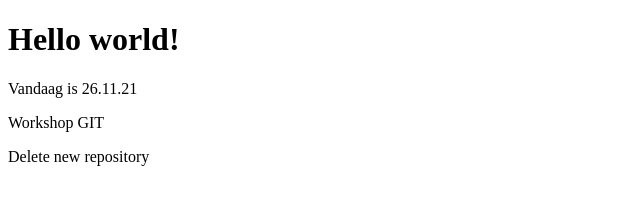
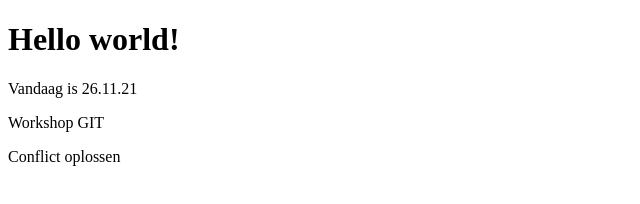
Before and after one commit to zhidkova87/test, a plain HTML site: page index.html in a window 1280 px wide. Shown: the full height of the page, 0-640 px from the left. Drawn offline with Linux system fonts and the light colour scheme.

Commit message:
conflict oplossen

```diff
--- a/index.html
+++ b/index.html
@@ -8,6 +8,6 @@
 <h1>Hello world!</h1>
 <p>Vandaag is 26.11.21</p>
 <p>Workshop GIT</p>
-<p>Delete new repository</p>
+<p>Conflict oplossen</p>
 </body>
 </html>
```
